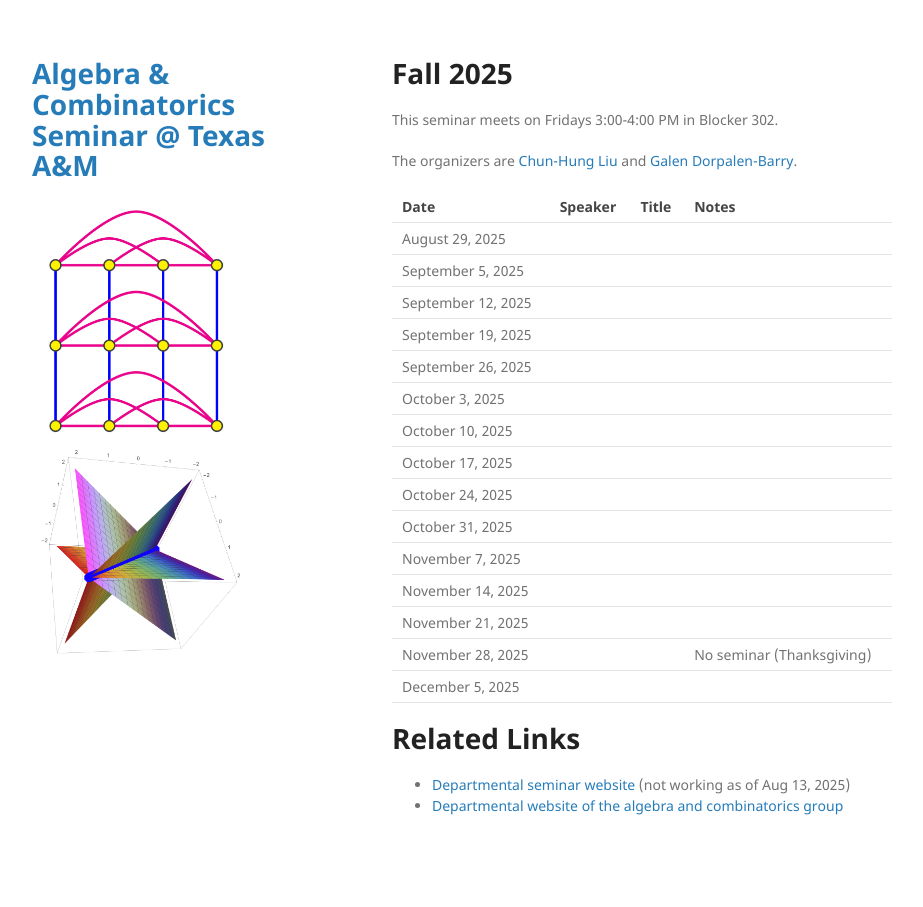
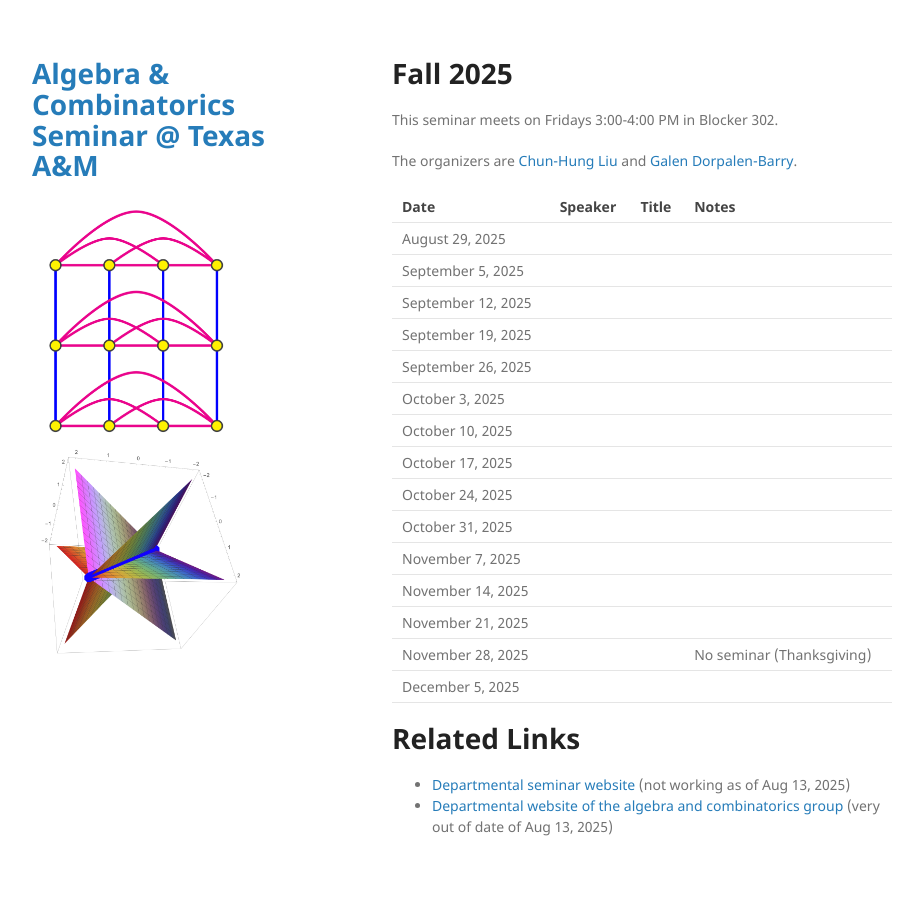
Before and after one commit to tamu-seminar/alg-comb, a Jekyll site: the page built from index.md, in a window 1280 px wide. Shown: the whole page, without its empty margins (178-1101 px from the left). Built offline with Jekyll 4.4.1, drawn with Linux system fonts in a browser that asks for light colours.

Commit message:
out of date comment

```diff
--- a/index.md
+++ b/index.md
@@ -34,4 +34,4 @@ The organizers are [Chun-Hung Liu](https://people.tamu.edu/~chliu/) and [Galen D
 # Related Links
 
 - [Departmental seminar website](https://artsci.tamu.edu/mathematics/research/seminars/algebra-combinatorics/index.html) (not working as of Aug 13, 2025)
-- [Departmental website of the algebra and combinatorics group](https://artsci.tamu.edu/mathematics/research/algebra-combinatorics/index.html#Algebra%20and%20Combinatorics)
+- [Departmental website of the algebra and combinatorics group](https://artsci.tamu.edu/mathematics/research/algebra-combinatorics/index.html#Algebra%20and%20Combinatorics) (very out of date of Aug 13, 2025)
```
